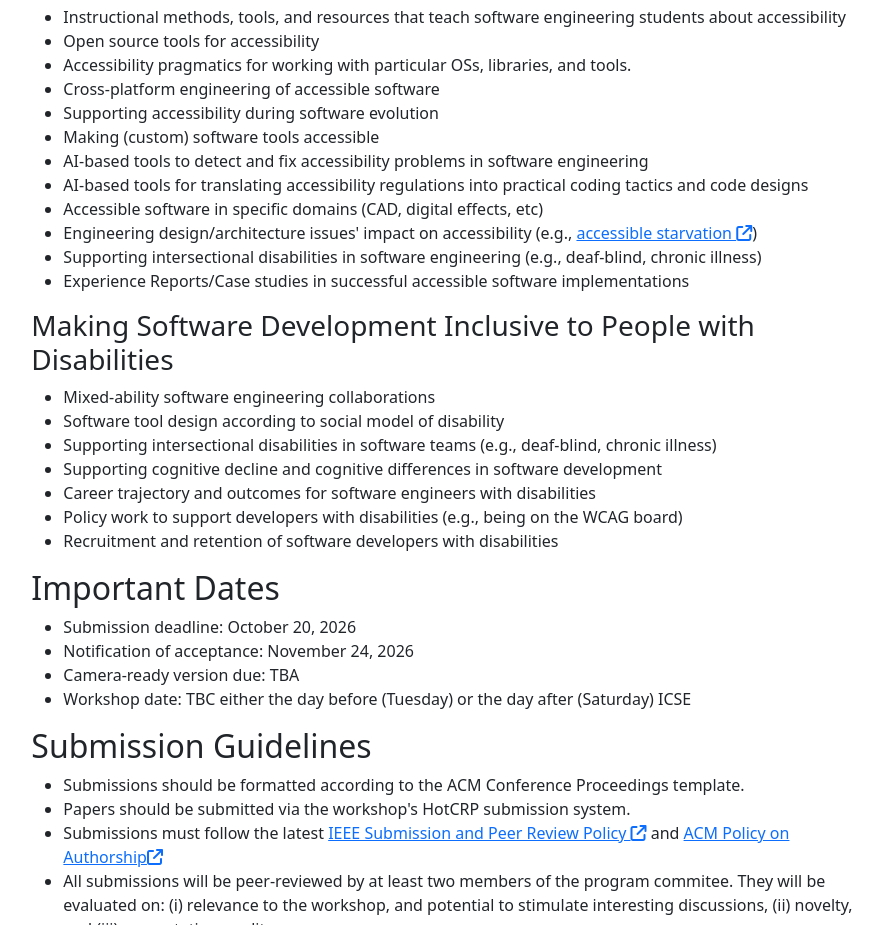
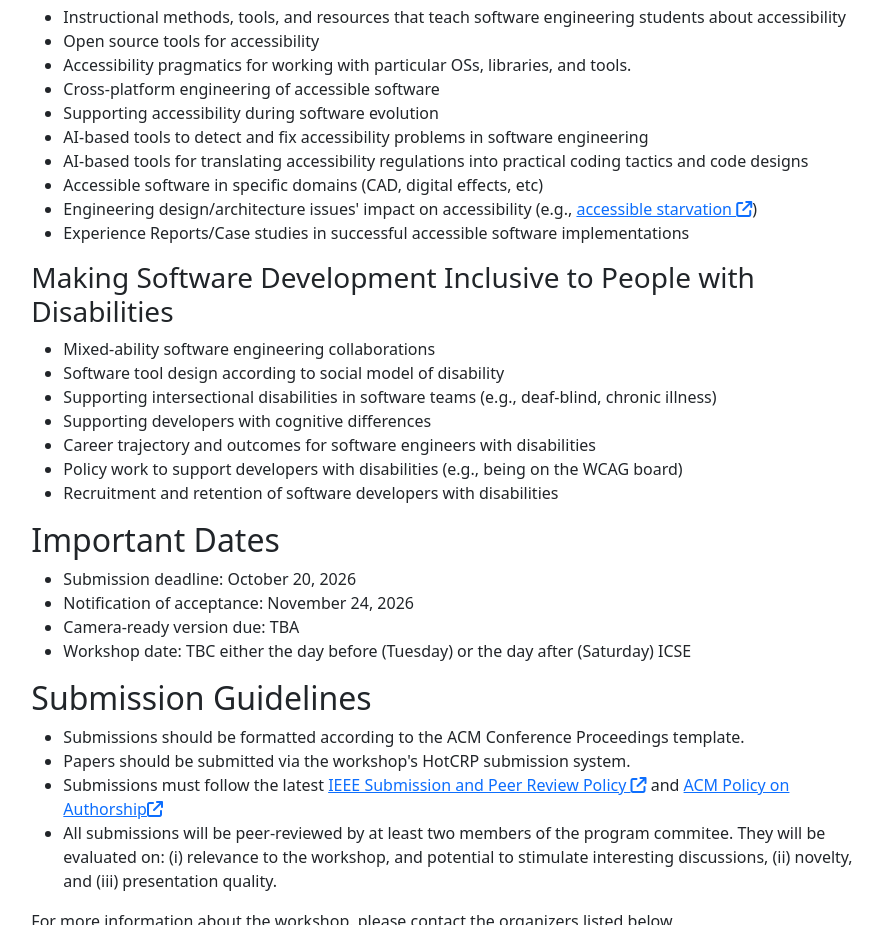
Before and after one commit to AllY-SE/workshop2026, a plain HTML site: page index.html in a window 1280 px wide. Shown: the part 1553-2478 px from the top of the page, without its empty margins (194-1077 px from the left). Drawn offline with nearby package versions, Linux system fonts and the light colour scheme.

Commit message:
updated the CFP

```diff
--- a/index.html
+++ b/index.html
@@ -106,12 +106,10 @@
                             <li>Accessibility pragmatics for working with particular OSs, libraries, and tools.</li>
                             <li>Cross-platform engineering of accessible software</li>
                             <li>Supporting accessibility during software evolution</li>
-                            <li>Making (custom) software tools accessible</li>
                             <li>AI-based tools to detect and fix accessibility problems in software engineering</li>
                             <li>AI-based tools for translating accessibility regulations into practical coding tactics and code designs</li>
                             <li>Accessible software in specific domains (CAD, digital effects, etc)</li>
                             <li>Engineering design/architecture issues' impact on accessibility (e.g., <a href="https://dl.acm.org/doi/abs/10.1145/3626252.3630770" target="_">accessible starvation <i class="fa-solid fa-arrow-up-right-from-square" aria-hidden="true"></i><span class="sr-only"> opens a new window</span></a>)</li>
-                            <li>Supporting intersectional disabilities in software engineering (e.g., deaf-blind, chronic illness)</li>
                             <li>Experience Reports/Case studies in successful accessible software implementations</li>
                         </ul>
                         <h3>Making Software Development Inclusive to People with Disabilities</h3>
@@ -119,7 +117,7 @@
                             <li>Mixed-ability software engineering collaborations</li>
                             <li>Software tool design according to social model of disability</li>
                             <li>Supporting intersectional disabilities in software teams (e.g., deaf-blind, chronic illness)</li>
-                            <li>Supporting cognitive decline and cognitive differences in software development</li>
+                            <li>Supporting developers with cognitive differences</li>
                             <li>Career trajectory and outcomes for software engineers with disabilities</li>
                             <li>Policy work to support developers with disabilities (e.g., being on the WCAG board)</li>
                            <li>Recruitment and retention of software developers with disabilities</li>
```
